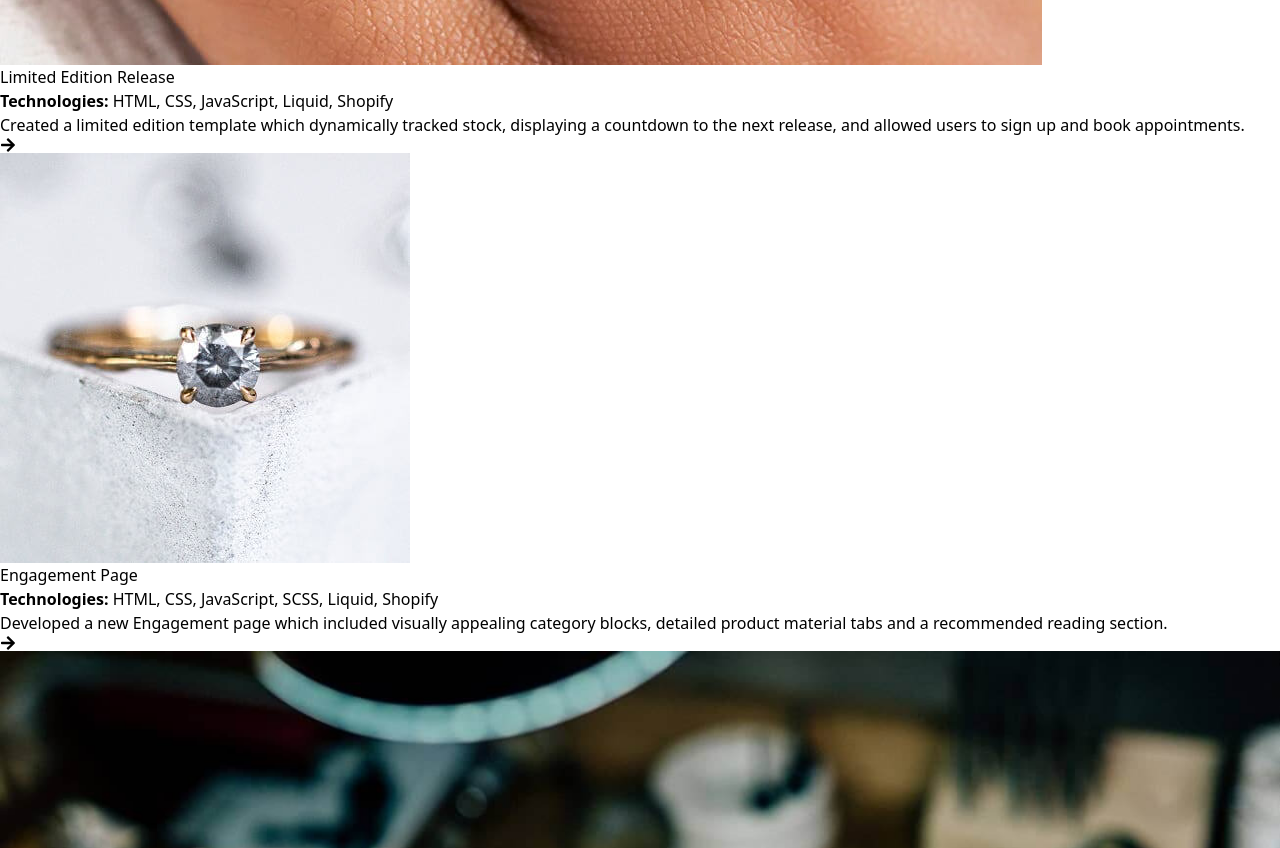
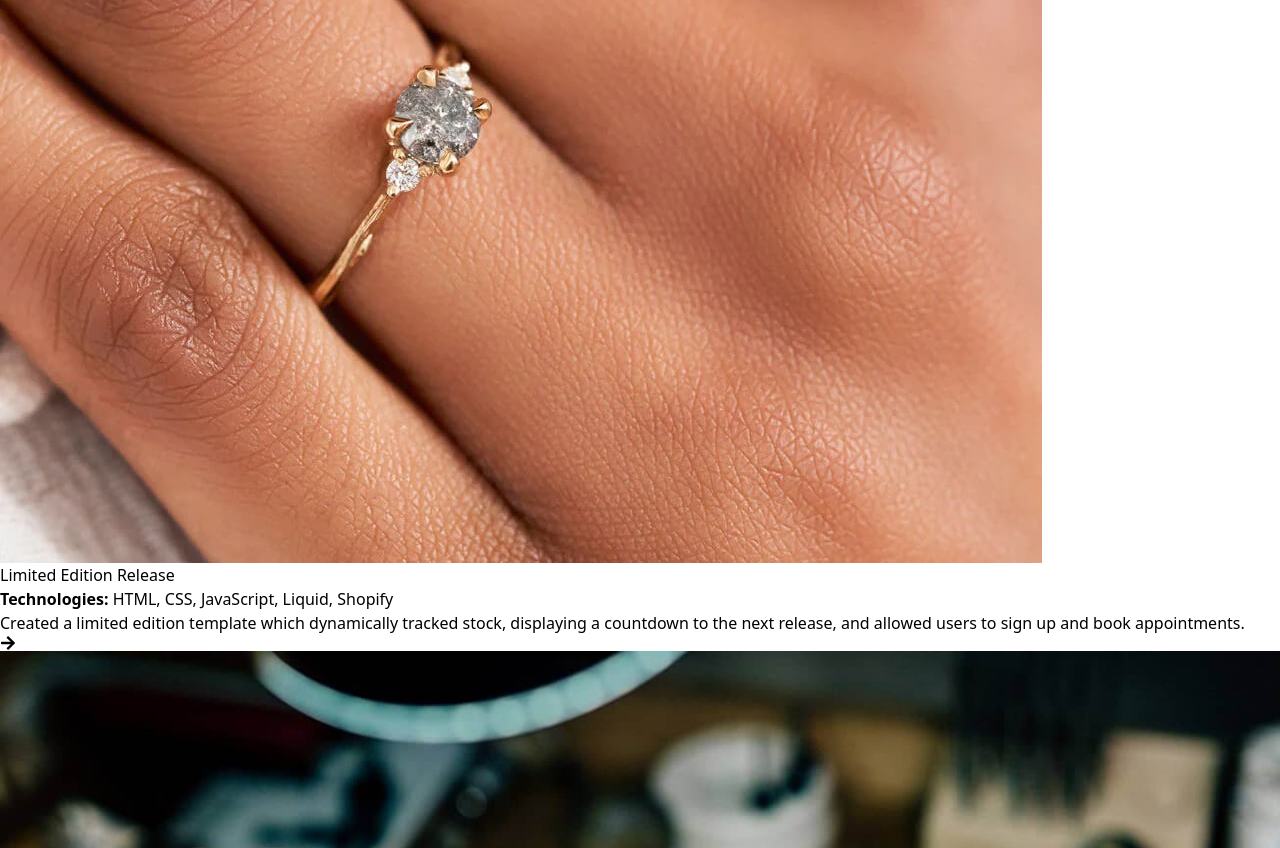
Before and after one commit to JessicaJuliet/react-portfolio, a React (Vite) app: page / in a window 1280 px wide. Shown: the part 5100-5948 px from the top of the page. Built offline with nearby package versions, Linux system fonts and the light colour scheme.

Commit message:
refactor(data): update professionalProjects order, comment out links

```diff
--- a/src/data.jsx
+++ b/src/data.jsx
@@ -91,16 +91,6 @@ export const skills = [
     },
     {
       id: nanoid(),
-      img: limitedImg,
-      pageLink: "/grey-diamond-release",
-      url: 'https://www.chupi.com/products/solid-gold-you-me-magic-one-carat-grey-diamond-classic-diamond-polished-band-ring',
-      github: 'https://github.com/jessicaJuliet',
-      title: 'Limited Edition Release',
-      technology: 'HTML, CSS, JavaScript, Liquid, Shopify',
-      text: 'Created a limited edition template which dynamically tracked stock, displaying a countdown to the next release, and allowed users to sign up and book appointments.',
-    },
-    {
-      id: nanoid(),
       img: engagementImg,
       pageLink: "/engagement-page",
       url: 'https://www.chupi.com/pages/engagement',
@@ -111,8 +101,18 @@ export const skills = [
     },
     {
       id: nanoid(),
+      img: limitedImg,
+      // pageLink: "/grey-diamond-release",
+      url: 'https://www.chupi.com/products/solid-gold-you-me-magic-one-carat-grey-diamond-classic-diamond-polished-band-ring',
+      github: 'https://github.com/jessicaJuliet',
+      title: 'Limited Edition Release',
+      technology: 'HTML, CSS, JavaScript, Liquid, Shopify',
+      text: 'Created a limited edition template which dynamically tracked stock, displaying a countdown to the next release, and allowed users to sign up and book appointments.',
+    },
+    {
+      id: nanoid(),
       img: educationImg,
-      pageLink: "/education-hub",
+      // pageLink: "/education-hub",
       url: 'https://www.chupi.com/pages/education',
       github: 'https://github.com/jessicaJuliet',
       title: 'Education Hub',
```
